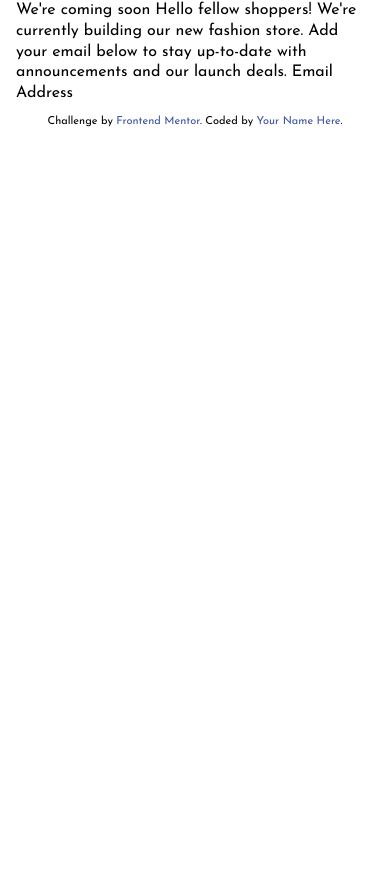
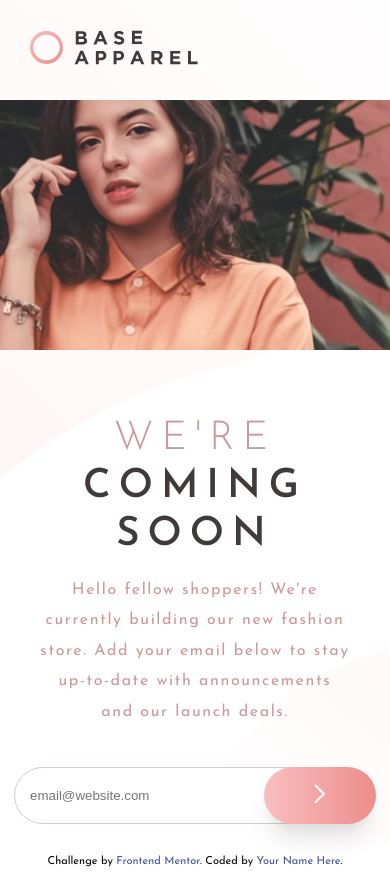
Before and after one commit to mattskeoch/base-apparel-coming-soon-master, a plain HTML site: page index.html in a window 390 px wide. Before the commit the page ends 844 px from the top, so only its background shows below. Drawn offline with Linux system fonts and the light colour scheme.

Commit message:
Final commit

```diff
--- a/app/scss/_coming-soon.scss
+++ b/app/scss/_coming-soon.scss
@@ -0,0 +1,186 @@
+.hero {
+    display: flex;
+    flex-direction: row;
+    width: 100%;
+    height: 100vh;
+}
+
+.hero__body {
+    display: flex;
+
+    flex-direction: column;
+
+    align-items: flex-start;
+    width: 60%;
+    padding-left: 165px;
+    background: url(/images/bg-pattern-desktop.svg);
+    background-position: center;
+    background-repeat: no-repeat;
+    background-size: cover;
+}
+
+@media (max-width: 1100px) {
+    .hero__body {
+        width: 100%;
+        padding-left: 0;
+        align-items: center;
+    }
+}
+
+h2.hero__title-light {
+    color: $pink;
+    font-size: $font-xlarge;
+    font-weight: 300;
+    letter-spacing: 0.2em;
+    text-transform: uppercase;
+}
+
+@media (max-width: 1100px) {
+    h2.hero__title-light {
+        font-size: $font-large;
+    }
+}
+
+h2.hero__title-dark {
+    color: $darkRed;
+    font-size: $font-xlarge;
+    font-weight: 600;
+    letter-spacing: 0.2em;
+    text-transform: uppercase;
+}
+
+@media (max-width: 1100px) {
+    h2.hero__title-dark {
+        font-size: $font-large;
+    }
+}
+
+p.hero__copy {
+    color: $pink;
+    font-size: $font-med;
+    font-weight: 400;
+    letter-spacing: 0.1em;
+    line-height: 1.9em;
+    max-width: 60%;
+    margin-bottom: 15px;
+}
+
+@media (max-width: 1100px) {
+    p.hero__copy {
+        text-align: center;
+        max-width: 80%;
+    }
+}
+
+
+
+.hero__image {
+    width: 40%;
+    height: 100vh;
+    background: url(/images/hero-desktop.jpg);
+    background-position: center;
+    background-repeat: no-repeat;
+    background-size: cover;
+}
+
+@media (max-width: 1100px) {
+    .hero__image {
+        display: none;
+    }
+}
+
+.hero__image-mobile {
+    display: none;
+}
+
+@media (max-width: 1100px) {
+    .hero__image-mobile {
+        display: block;
+        width: 100%;
+        height: 250px;
+        background: url(/images/hero-mobile.jpg);
+        background-position: center;
+        background-repeat: no-repeat;
+        background-size: cover;
+    }
+}
+
+@media (max-width: 1100px) {
+    .hero__image-mobile {
+        margin-bottom: 65px;
+    }
+}
+
+
+.hero__logo {
+    display: flex;
+    width: 100%;
+    height: 100px;
+    padding: 60px 0 30px 0;
+    margin-bottom: 140px;
+
+
+    img.logo {
+        width: auto;
+        height: 35px;
+    }
+
+}
+
+@media (max-width: 1100px) {
+    .hero__logo {
+        padding: 30px;
+        margin-bottom: 0px;
+    }
+}
+
+.hero__subscribe {
+    margin-top: 25px;
+}
+
+form.hero__subscribe {
+    display: flex;
+
+    input[type="email"] {
+        width: 420px;
+        border: 1px solid $grey;
+        padding: 20px 15px;
+        border-radius: 50px;
+        transition: border 150ms ease-in;
+    }
+
+    @media (max-width: 1100px) {
+        input[type="email"] {
+            width: 300px;
+        }
+    }
+
+    input[type="email"]:focus {
+        border: 2px solid $red;
+        outline: none;
+
+    }
+
+    input[type="email"]:hover {
+        border: 2px solid $red;
+        outline: none;
+
+    }
+
+    button {
+        padding: 15px 50px;
+        border-radius: 50px;
+        background-image: linear-gradient(to right, hsl(0, 80%, 86%) 0%, hsl(0, 74%, 74%) 100%);
+        margin-left: -50px;
+        outline: none;
+        border: none;
+        cursor: pointer;
+        box-shadow: 0 20px 25px -5px rgba(0, 0, 0, 0.1), 0 10px 10px -5px rgba(0, 0, 0, 0.04);
+        transition: background-image 300ms ease-in-out;
+
+        &:hover {
+            box-shadow: 0 25px 50px -5px rgba(0, 0, 0, 0.35);
+            background-image: linear-gradient(to right, hsl(354, 80%, 90%) 0%, hsl(0, 77%, 84%) 100%);
+        }
+    }
+}
--- a/app/scss/_globals.scss
+++ b/app/scss/_globals.scss
@@ -15,6 +15,8 @@ h3,
 h4,
 h5,
 h6 {
+    line-height: 1.2;
+    margin: 0;
     font-family: 'Josefin Sans', sans-serif;
     font-weight: 600;
 }
@@ -22,7 +24,8 @@ h6 {
 body {
     margin: 0;
     padding: 0;
-    font-family: 'Josefin Sans', sans-serif; ;
+    font-family: 'Josefin Sans', sans-serif;
+    ;
     font-weight: 500;
     line-height: 1.3;
     background: $whiteGrad;
@@ -34,12 +37,13 @@ a:hover {
     text-decoration: none;
 }
 
-.wrapper {
-    max-width: 1440px;
-    margin-left: auto;
-    margin-right: auto;
-    padding-left: 16px;
-    padding-right: 16px;
+.hidden {
+    position: absolute;
+    left: -10000px;
+    top: auto;
+    width: 1px;
+    height: 1px;
+    overflow: hidden;
 }
 
 
@@ -51,5 +55,11 @@ a:hover {
 
 
 //FrontendMentors.com
-.attribution { font-size: 11px; text-align: center; }
-.attribution a { color: hsl(228, 45%, 44%); }
+.attribution {
+    font-size: 11px;
+    text-align: center;
+}
+
+.attribution a {
+    color: hsl(228, 45%, 44%);
+}
--- a/app/scss/_variables.scss
+++ b/app/scss/_variables.scss
@@ -2,6 +2,7 @@
 $pink: hsl(0, 36%, 70%);
 $red: hsl(0, 93%, 68%);
 $darkRed: hsl(0, 6%, 24%);
+$grey: hsl(348, 16%, 82%);
 $white: hsl(0, 0%, 100%);
 $black: hsl(0, 0%, 0%);
 
@@ -12,4 +13,5 @@ $pinkGrad: linear-gradinet(135deg, hsl(0, 80%, 86%), hsl(0, 74%, 74%));
 //Font Sizes
 $font-small: 0.813rem; //13px
 $font-med: 1rem; //16px
-$font-large: 1.5rem; //24px
+$font-large: 2.5rem; //40px
+$font-xlarge: 4.5rem; //72px
--- a/index.html
+++ b/index.html
@@ -1,8 +1,10 @@
 <!DOCTYPE html>
 <html lang="en">
+
 <head>
   <meta charset="UTF-8">
-  <meta name="viewport" content="width=device-width, initial-scale=1.0"> <!-- displays site properly based on user's device -->
+  <meta name="viewport" content="width=device-width, initial-scale=1.0">
+  <!-- displays site properly based on user's device -->
 
   <link rel="icon" type="image/png" sizes="32x32" href="./images/favicon-32x32.png">
 
@@ -11,14 +13,50 @@
   <link rel="stylesheet" href="/dist/css/style.min.css" />
 
 </head>
+
 <body>
-<div class="wrapper">
-  We're coming soon
+  <div class="hero">
 
-  Hello fellow shoppers! We're currently building our new fashion store.
-  Add your email below to stay up-to-date with announcements and our launch deals.
+    <div class="hero__body">
+      <div class="hero__logo">
+        <img class="logo" alt="Base Apperal" src="images/logo.svg" />
+      </div>
+      <div class="hero__image-mobile"></div>
+      <h2 class="hero__title-light">We're </h2>
+      <h2 class="hero__title-dark">coming </h2>
+      <h2 class="hero__title-dark">soon</h2>
 
-  Email Address
+      <p class="hero__copy">Hello fellow shoppers! We're currently building our new fashion store.
+        Add your email below to stay up-to-date with announcements and our launch deals.
+      </p>
+
+      <form class="hero__subscribe">
+        <div class="input-group">
+          <label for="email" class="input-group__label hidden">Email address:</label>
+          <input type="email" id="email" placeholder="email@website.com" aria-required="true" aria-invalid="false"
+            required>
+        </div>
+
+        <button>
+          <img src="images/icon-arrow.svg" />
+        </button>
+
+      </form>
+
+
+
+    </div>
+
+    <div class="hero__image">
+
+
+    </div>
+
+  </div>
+
+
+
+
 
   <footer>
     <p class="attribution">
@@ -26,6 +64,7 @@
       Coded by <a href="#">Your Name Here</a>.
     </p>
   </footer>
-</div>
+
 </body>
+
 </html>
```
Also changed, not shown: dist/css/style.min.css, 2 other files.
